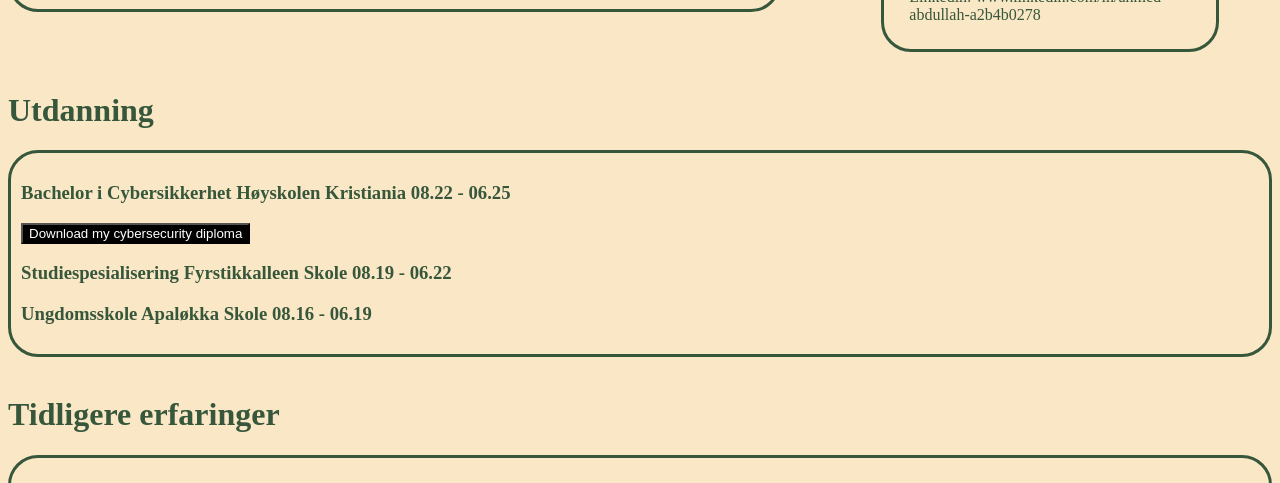
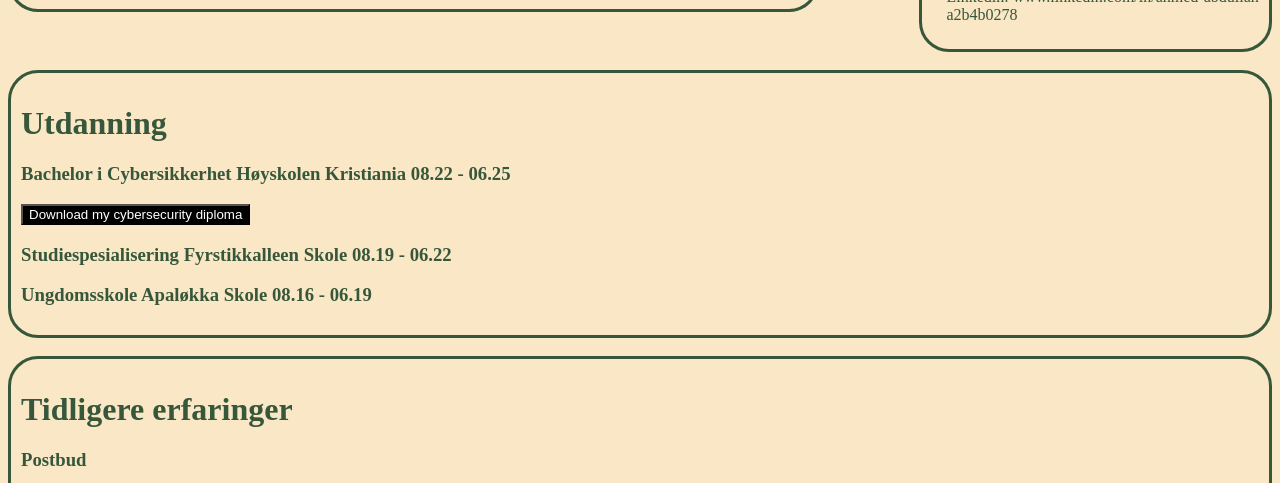
Before and after one commit to AhmedHAbdullah0405/PortefolioProject, a React (Vite) app in the folder portefoliopage/: page / in a window 1280 px wide. Shown: the part 247-730 px from the top of the page. Built offline with nearby package versions, Linux system fonts and the light colour scheme.

Commit message:
Moved all titles inside the components div continaer. This removes the headache of cssing the title itself. Also removed the titles associated classname identfiers/id

```diff
--- a/portefoliopage/src/App.css
+++ b/portefoliopage/src/App.css
@@ -39,10 +39,6 @@ body {
 }
 
 .educationContainer{
-    bottom: 275px;
-}
-
-#workExperienceTitle{
     bottom: 275px;
 }
 
--- a/portefoliopage/src/App.tsx
+++ b/portefoliopage/src/App.tsx
@@ -15,7 +15,7 @@ function App() {
       <div className="layoutRow">
         <Summary />
         <br />
-        <ContactInfo />'
+        <ContactInfo />
       </div>
 
       <br />
--- a/portefoliopage/src/pages/ContactInfo.tsx
+++ b/portefoliopage/src/pages/ContactInfo.tsx
@@ -4,7 +4,7 @@ function contactInfo(){
         <>
 
             <div className="card">
-                <h1 id="cardTitle">Contact Info</h1>
+                <h1>Contact Info</h1>
                 <img src="./images/Oppdatert bilde av Ahmed.jpg" alt="profilePicture" width={150} />
                 <div>Epost: ahmed030503@gmail.com</div>
                 <div>Linkedin: www.linkedin.com/in/ahmed-abdullah-a2b4b0278</div>
--- a/portefoliopage/src/pages/Education.tsx
+++ b/portefoliopage/src/pages/Education.tsx
@@ -7,8 +7,8 @@ function education(){
     return(
         <>
             <div className="educationContainer">
-                <h1>Utdanning</h1>
                 <div id="education">
+                    <h1>Utdanning</h1>
                     <h3>Bachelor i Cybersikkerhet			Høyskolen Kristiania	08.22 - 06.25</h3>
 
                     <button className="buttonStyle" onClick={() =>
--- a/portefoliopage/src/pages/Projects.tsx
+++ b/portefoliopage/src/pages/Projects.tsx
@@ -11,8 +11,8 @@ export const projects = () => {
     return(
         <>
             <div className="projectContainer">
-                <h1>Prosjekter/Selvstudie</h1>
                 <div id="projects">
+                    <h1>Prosjekter/Selvstudie</h1>
                     <h3>Pentest mot eksamens VM 30.03/26 - 30.05/26</h3>
                     <p>
                         Utførte penetrasjonstest mot eksamen
--- a/portefoliopage/src/pages/WorkExperience.tsx
+++ b/portefoliopage/src/pages/WorkExperience.tsx
@@ -21,10 +21,10 @@ function workExperience() {
     return (
         <>
 
-            <h1 id='workExperienceTitle'>Tidligere erfaringer</h1>
+
 
             <div className="workExperience">
-
+                <h1>Tidligere erfaringer</h1>
                 <h3>Postbud</h3> Posten Røa Distribusjon &ensp; 29.09/25 - d.d <br />
                 Distribusjon av pakker
                 for posten Røa
```
